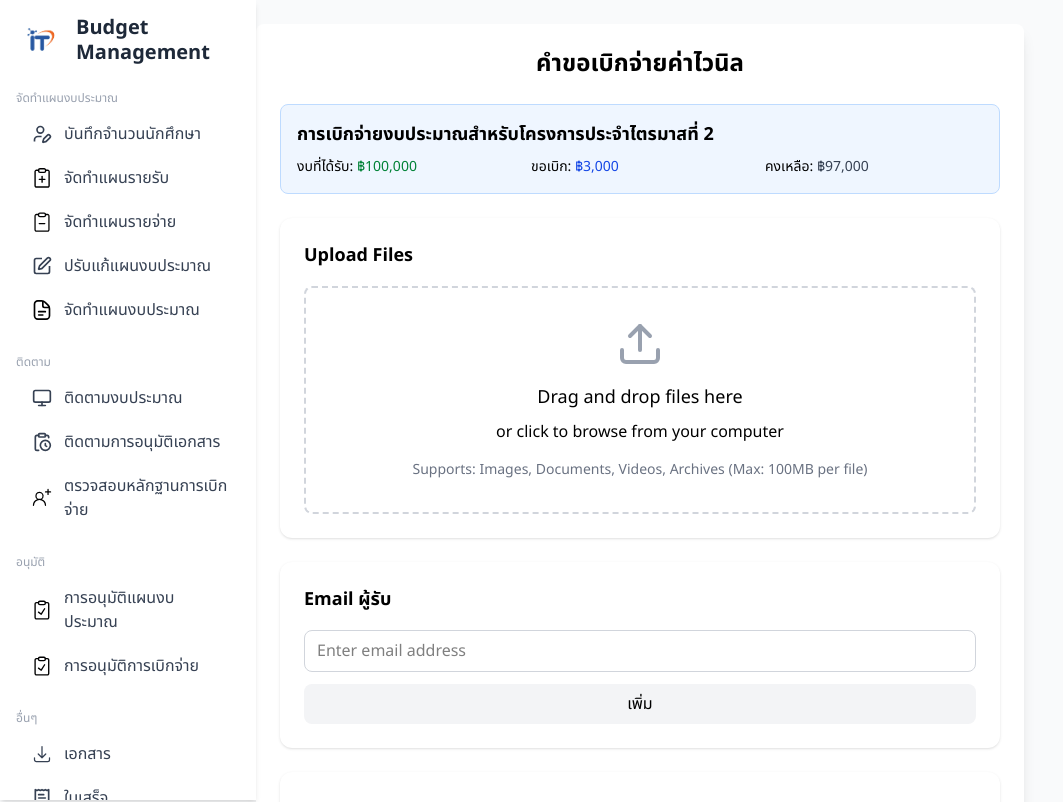
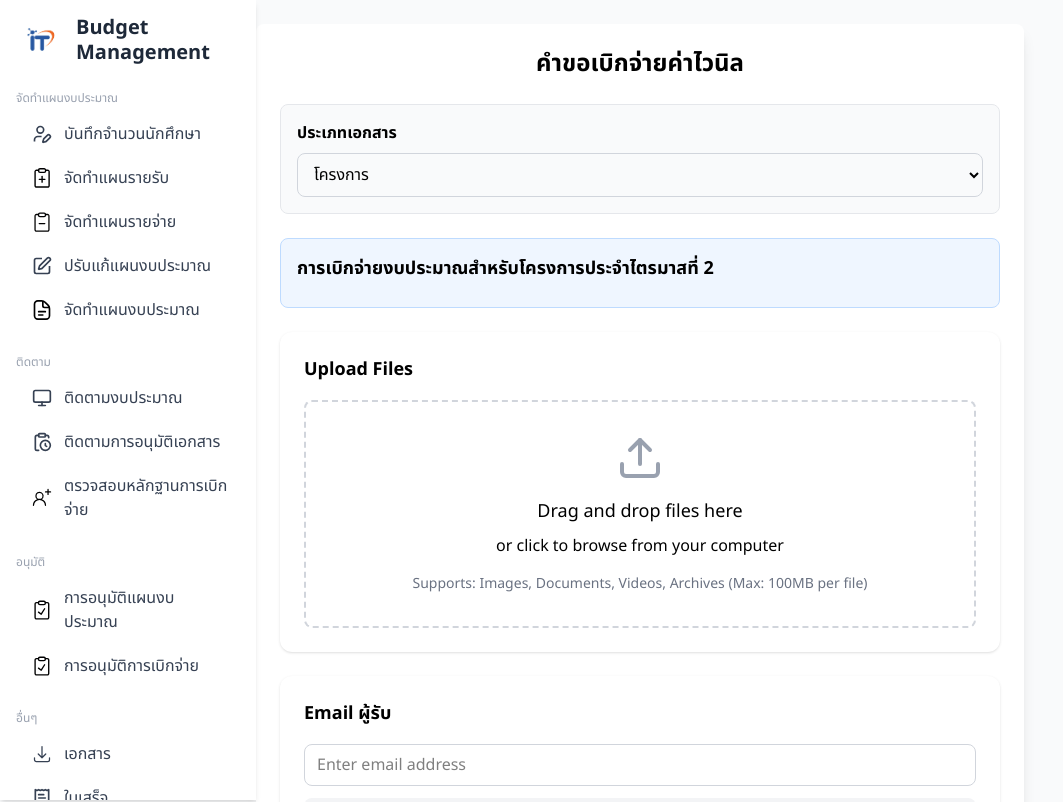
Before and after one commit to gustsri/butget-Fontend-design, a Next.js app in the folder my-budget/: page /other/slip/1 in a window 1280 px wide. Shown: the top 802 px of the page, without its empty margins (0-1063 px from the left). Built offline with nearby package versions, Linux system fonts and the light colour scheme.

Commit message:
แก้เลข

```diff
--- a/my-budget/app/appdisbursement/[id]/page.tsx
+++ b/my-budget/app/appdisbursement/[id]/page.tsx
@@ -90,9 +90,9 @@ export default function DisbursementDetailPage() {
                         <h1 className="text-xl font-bold">{document.title}</h1>
                         <p className="text-sm">{document.description}</p>
                         <p className="mt-2">
-                            งบที่ได้รับ: {formatBudget(document.allocatedBudget)} |
+
                             ขอเบิก: {formatBudget(document.totalBudget)} |
-                            คงเหลือ: {formatBudget(remainingBudget)}
+
                         </p>
                     </div>
 
@@ -169,15 +169,15 @@ export default function DisbursementDetailPage() {
                 ป้ายไวนิลประชาสัมพันธ์ ขนาด 2.75 × 3.7 เมตร
               </td>
               <td className="border px-2 py-1 text-center">1 หน่วย</td>
-              <td className="border px-2 py-1 text-right">300.00</td>
-              <td className="border px-2 py-1 text-right">300.00</td>
+              <td className="border px-2 py-1 text-right">3000.00</td>
+              <td className="border px-2 py-1 text-right">3000.00</td>
               <td className="border px-2 py-1 text-center">-</td>
             </tr>
             <tr className="bg-gray-50 font-semibold">
               <td colSpan={4} className="border px-2 py-1 text-right">
                 รวมเป็นเงินทั้งหมด
               </td>
-              <td className="border px-2 py-1 text-right">300.00</td>
+              <td className="border px-2 py-1 text-right">3000.00</td>
               <td className="border px-2 py-1"></td>
             </tr>
           </tbody>
--- a/my-budget/app/other/slip/[id]/page.tsx
+++ b/my-budget/app/other/slip/[id]/page.tsx
@@ -7,7 +7,7 @@ import {
 } from "lucide-react";
 import Sidebar from "@/components/shared/Sidebar";
 
-// ✅ FileSender Component
+// ✅ FileSender Component (เหมือนเดิม)
 function FileSender() {
   const [files, setFiles] = useState<any[]>([]);
   const [recipients, setRecipients] = useState<string[]>([]);
@@ -38,11 +38,8 @@ function FileSender() {
   const handleDrag = (e: React.DragEvent<HTMLDivElement>) => {
     e.preventDefault();
     e.stopPropagation();
-    if (e.type === "dragenter" || e.type === "dragover") {
-      setDragActive(true);
-    } else if (e.type === "dragleave") {
-      setDragActive(false);
-    }
+    if (e.type === "dragenter" || e.type === "dragover") setDragActive(true);
+    else if (e.type === "dragleave") setDragActive(false);
   };
 
   const handleDrop = (e: React.DragEvent<HTMLDivElement>) => {
@@ -302,6 +299,8 @@ function FileSender() {
 
 // ✅ Main Page Component
 export default function Disbursement() {
+  const [type, setType] = useState("โครงการ");
+
   return (
     <div className="min-h-screen bg-gray-50 flex">
       <Sidebar />
@@ -311,16 +310,25 @@ export default function Disbursement() {
             คำขอเบิกจ่ายค่าไวนิล
           </h1>
 
+          {/* ✅ เลือกประเภท */}
+          <div className="bg-gray-50 border border-gray-200 rounded-lg p-4 mb-6">
+            <label className="font-semibold block mb-2">ประเภทเอกสาร</label>
+            <select
+              value={type}
+              onChange={(e) => setType(e.target.value)}
+              className="w-full border border-gray-300 rounded-lg px-3 py-2 focus:ring-2 focus:ring-blue-500"
+            >
+              <option value="โครงการ">โครงการ</option>
+              <option value="การขอเบิก">การขอเบิก</option>
+            </select>
+
+          </div>
+
           {/* ✅ Budget Summary Section */}
           <div className="bg-blue-50 border border-blue-200 rounded-lg p-4 mb-6">
             <h2 className="font-semibold text-lg mb-2">
               การเบิกจ่ายงบประมาณสำหรับโครงการประจำไตรมาสที่ 2
             </h2>
-            <div className="grid grid-cols-3 gap-4 text-sm">
-              <div>งบที่ได้รับ: <span className="font-medium text-green-700">฿100,000</span></div>
-              <div>ขอเบิก: <span className="font-medium text-blue-700">฿3,000</span></div>
-              <div>คงเหลือ: <span className="font-medium text-gray-700">฿97,000</span></div>
-            </div>
           </div>
 
           <FileSender />
```
